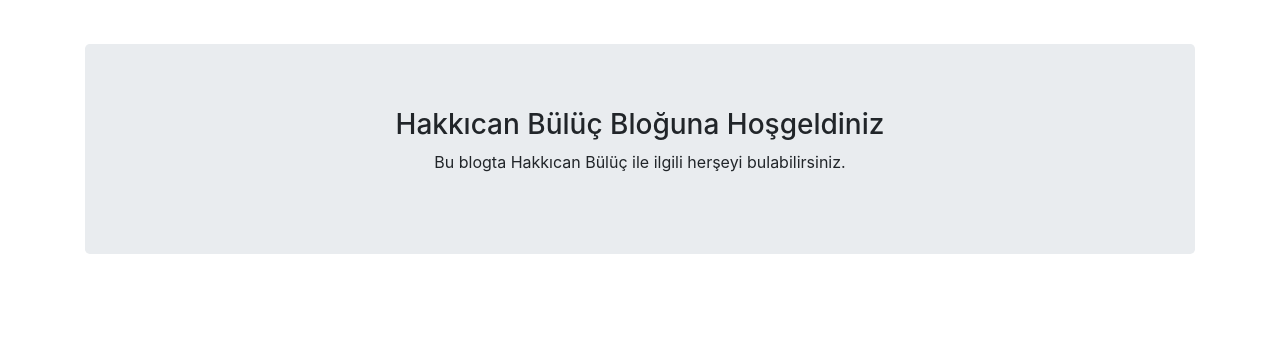
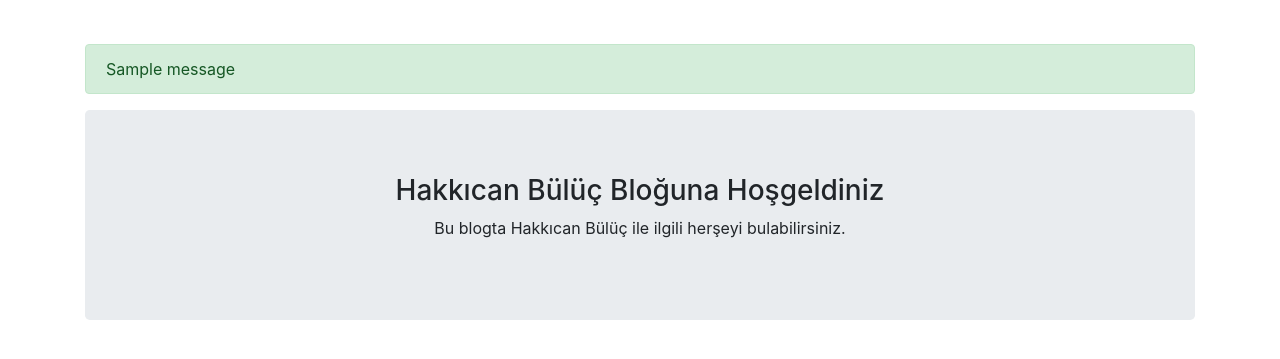
Before and after one commit to MrBuluc/hakkicanbulucblog_django, a Django app: page / in a window 1280 px wide. Shown: the part 56-415 px from the top of the page. Run offline with Django 3.2, Linux system fonts and the light colour scheme; one stand-in notice (Sample message) is shown; some libraries are stand-ins or nearby versions.

Commit message:
added django messages

```diff
--- a/templates/layout.html
+++ b/templates/layout.html
@@ -14,6 +14,15 @@
     <body>
         {% include "includes/navbar.html"%}
         <div style="margin-top: 100px;" class="container">
+            {% if messages %}
+                {% for message in messages %}
+                {% if message.tags == "info" %}
+            <div class="alert alert-danger">{{ message }}</div>
+            {% else %}
+            <div class="alert alert-{{ message.tags }}">{{ message }}</div>
+            {% endif %}
+                {% endfor %}
+            {% endif %}
             {% block body %}
             {% endblock %}
         </div>
--- a/user/views.py
+++ b/user/views.py
@@ -2,6 +2,7 @@ from django.shortcuts import render, redirect
 from .forms import RegisterForm
 from django.contrib.auth.models import User
 from django.contrib.auth import login
+from django.contrib import messages
 # Create your views here.
 
 
@@ -16,6 +17,7 @@ def register(request):
 
         newUser.save()
         login(request=request, user=newUser)
+        messages.success(request=request, message="Başarıyla Kayıt Oldunuz...")
 
         return redirect(to="index")
 
```
Also changed, not shown: db.sqlite3.
